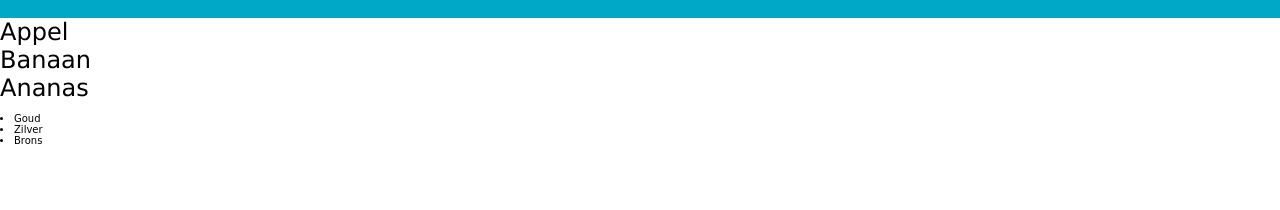
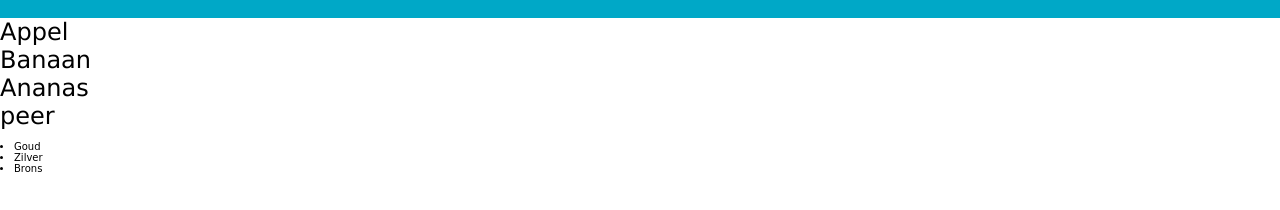
Before and after one commit to damienvanlier/p1-html-css, a plain HTML site: page index.html in a window 1280 px wide. Shown: the part 86-296 px from the top of the page. Drawn offline with Linux system fonts and the light colour scheme; a web font is replaced by a local one.

Commit message:
tweede versie

```diff
--- a/index.html
+++ b/index.html
@@ -27,6 +27,7 @@
       <li>Appel</li>
       <li>Banaan</li>
       <li>Ananas</li>
+      <li>peer</li>
     </ul>
     <br
     <ol class="tekst2">
```
